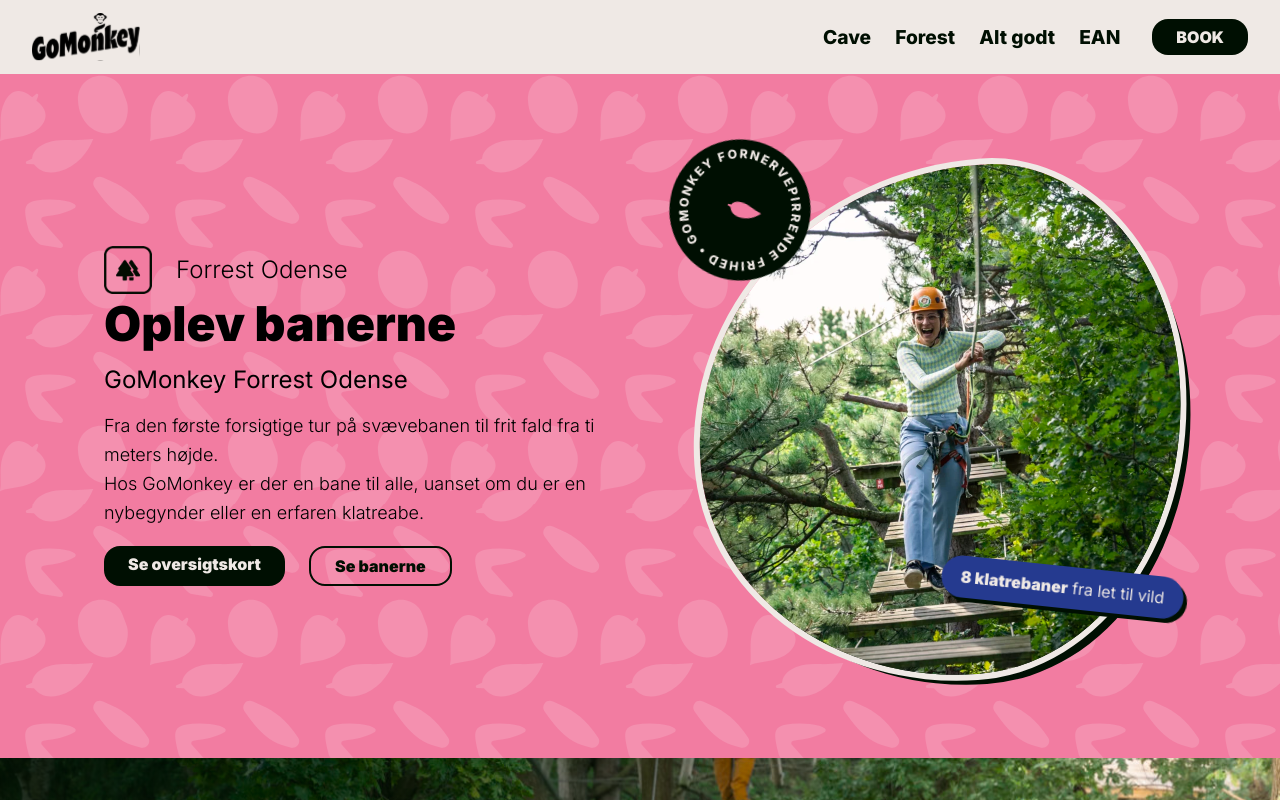
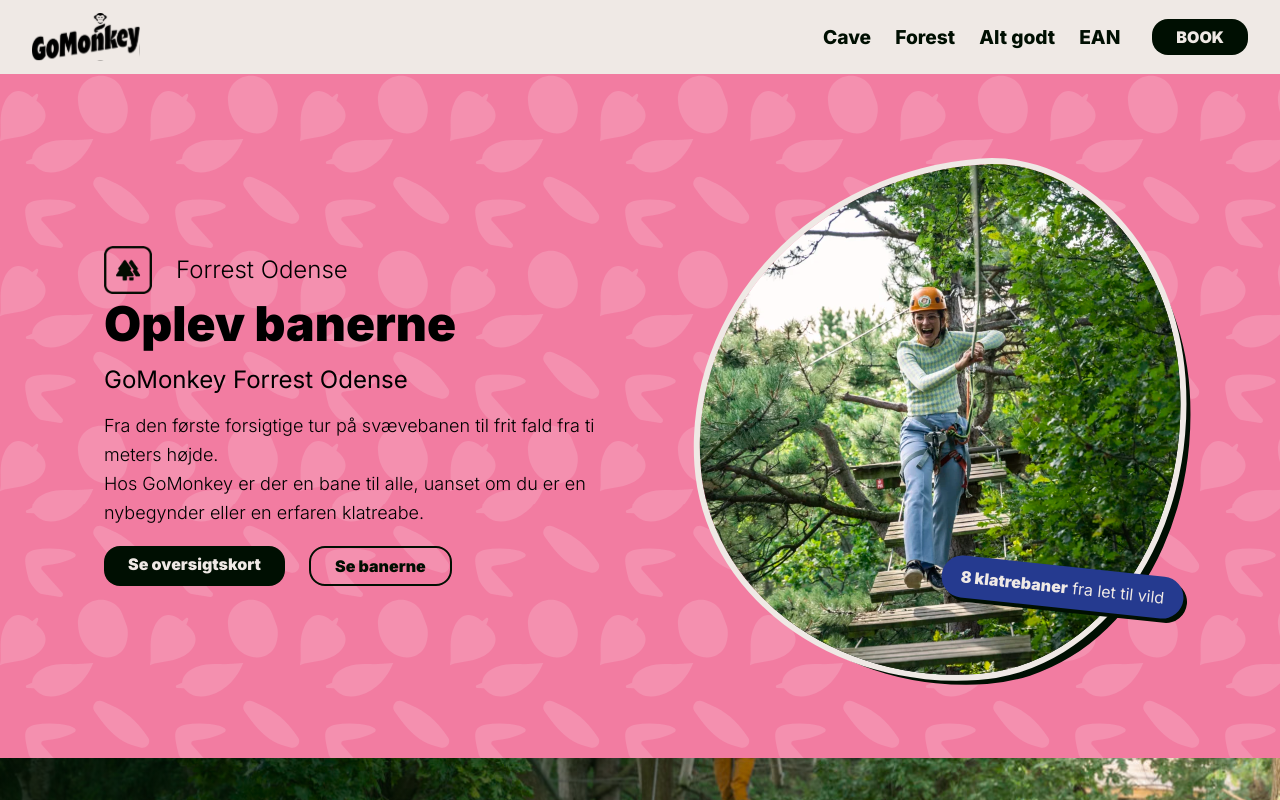
Before and after one commit to ceciliewrang00/gomonkey, a Vue app: page / in a window 1280 px wide. Shown: the top 800 px of the page. Built offline with nearby package versions, Linux system fonts and the light colour scheme; no server answers.

Commit message:
ret i hero

```diff
--- a/src/components/HeroSection.vue
+++ b/src/components/HeroSection.vue
@@ -20,7 +20,7 @@ import BaseButton from './BaseButton.vue'
       </div>
     </div>
 
-    <!-- Billede med organisk form, skygge-form bagved og klistermærker -->
+    <!-- Billede med organisk form, skygge-form bagved og badge -->
     <div class="hero__visual">
       <div class="hero__shape" aria-hidden="true"></div>
       <img
@@ -28,23 +28,6 @@ import BaseButton from './BaseButton.vue'
         alt="Pige på svævebanen mellem træerne i GoMonkey Forest Odense"
         class="hero__img"
       >
-
-      <!-- Roterende rundt klistermærke med tekst -->
-      <svg class="hero__sticker" viewBox="0 0 200 200" aria-hidden="true">
-        <defs>
-          <path id="cirkel" d="M100,100 m-72,0 a72,72 0 1,1 144,0 a72,72 0 1,1 -144,0" />
-        </defs>
-        <circle cx="100" cy="100" r="98" class="sticker__bg" />
-        <text class="sticker__tekst">
-          <textPath href="#cirkel">Nervepirrende frihed • GoMonkey Forest •</textPath>
-        </text>
-        <!-- Lille blad i midten -->
-        <path
-          class="sticker__blad"
-          transform="translate(78 70) scale(0.8)"
-          d="M23.0276 59.6511C22.875 59.9555 22.06 60.2471 21.7352 60.2097C21.3571 60.1646 20.6443 59.4991 20.6461 59.096L20.5995 53.9768C14.4015 50.052 13.1281 42.9775 13.9766 36.008C14.6373 30.5236 16.3876 25.4719 18.9178 20.4895C22.3177 13.7807 25.1533 7.06931 27.5489 0C32.1661 4.88277 35.5376 10.1433 37.8317 16.1097C40.4021 22.9977 41.277 30.1423 40.0676 37.3769C38.3534 46.3061 34.3657 52.1329 25.5339 54.4701L23.0276 59.6511Z"
-        />
-      </svg>
 
       <!-- Lille badge -->
       <span class="hero__badge">
@@ -135,38 +118,6 @@ $form: 62% 38% 46% 54% / 55% 45% 55% 45%;
   border-radius: 48% 52% 58% 42% / 45% 55% 45% 55%;
 }
 
-/* --- Roterende klistermærke --- */
-.hero__sticker {
-  position: absolute;
-  top: -1.5rem;
-  left: -1.5rem;
-  width: clamp(6.5rem, 12vw, 9rem);
-  animation: roter 18s linear infinite;
-
-  .sticker__bg {
-    fill: c.$primary_black100;
-  }
-
-  .sticker__tekst {
-    fill: c.$primary_light25;
-    font-family: "Inter", sans-serif;
-    font-size: 17px;
-    font-weight: 800;
-    letter-spacing: 2.5px;
-    text-transform: uppercase;
-  }
-
-  .sticker__blad {
-    fill: c.$forest_pink100;
-  }
-}
-
-@keyframes roter {
-  to {
-    transform: rotate(360deg);
-  }
-}
-
 /* --- Badge --- */
 .hero__badge {
   position: absolute;
@@ -185,10 +136,6 @@ $form: 62% 38% 46% 54% / 55% 45% 55% 45%;
 }
 
 @media (prefers-reduced-motion: reduce) {
-  .hero__sticker {
-    animation: none;
-  }
-
   .hero__img {
     transition: none;
   }
```
